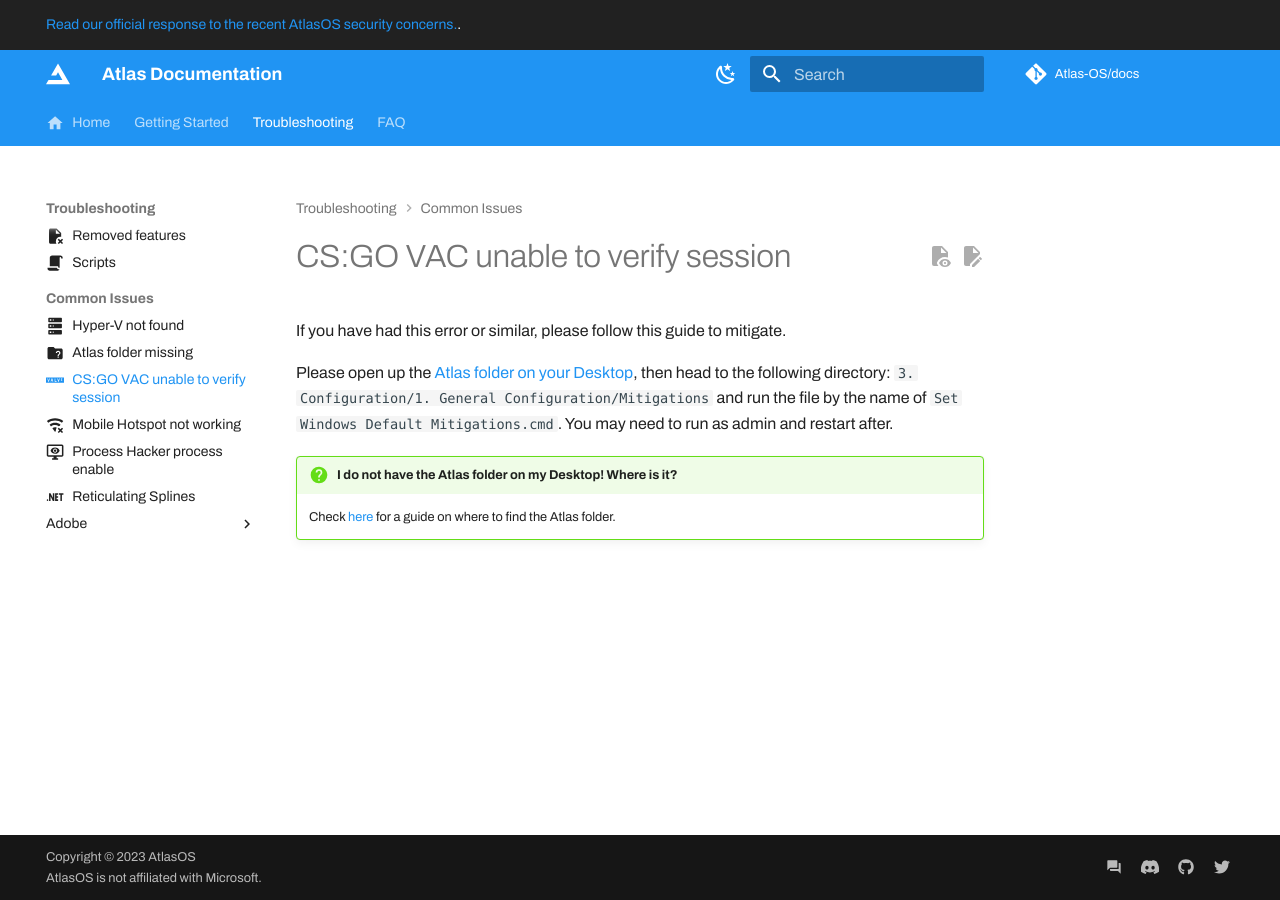
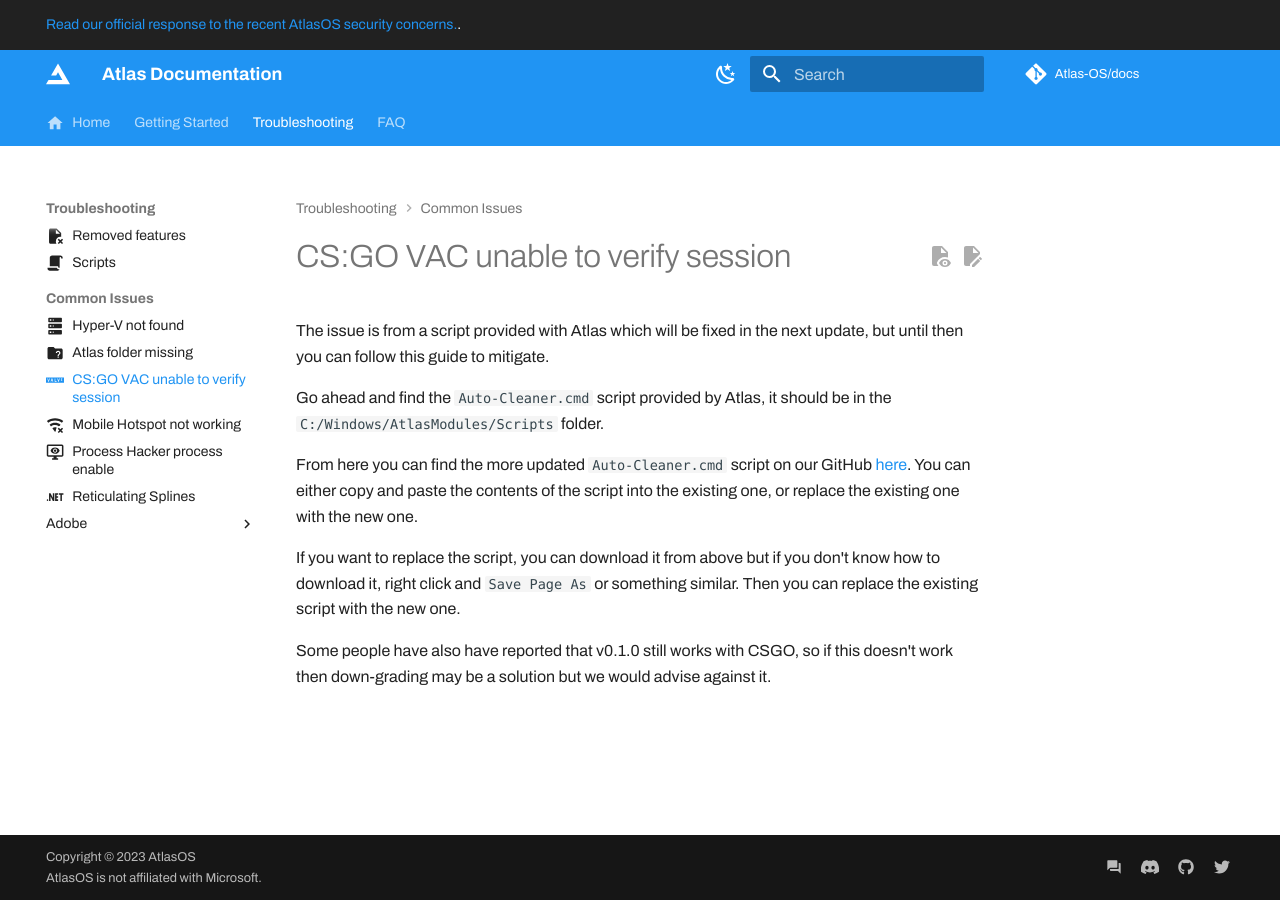
Before and after one commit to Atlas-OS/docs, an MkDocs documentation site: the page built from docs/troubleshooting/common-issues/csgo-vac-no-session-verified.md, in a window 1280 px wide. Built offline with MkDocs 1.6.1 and Material for MkDocs 9.7.7, drawn with Linux system fonts in a browser that asks for light colours; some web fonts are replaced; comment, search, counter and statistics services are not loaded.

Commit message:
docs: :memo: update csgo vac issue

```diff
--- a/docs/troubleshooting/common-issues/csgo-vac-no-session-verified.md
+++ b/docs/troubleshooting/common-issues/csgo-vac-no-session-verified.md
@@ -3,9 +3,12 @@ description: How to fix CS:GO "VAC unable to verify" on AtlasOS
 icon: simple/valve
 ---
 
-If you have had this error or similar, please follow this guide to mitigate.
+The issue is from a script provided with Atlas which will be fixed in the next update, but until then you can follow this guide to mitigate.
 
-Please open up the [Atlas folder on your Desktop](file://C:/Users/default/Desktop/Atlas), then head to the following directory: `3. Configuration/1. General Configuration/Mitigations` and run the file by the name of `Set Windows Default Mitigations.cmd`. You may need to run as admin and restart after.
+Go ahead and find the `Auto-Cleaner.cmd` script provided by Atlas, it should be in the `C:/Windows/AtlasModules/Scripts` folder.
 
-!!! question "I do not have the Atlas folder on my Desktop! Where is it?"
-    Check [here](/troubleshooting/common-issues/atlas-folder-missing) for a guide on where to find the Atlas folder.
+From here you can find the more updated `Auto-Cleaner.cmd` script on our GitHub [here](https://raw.githubusercontent.com/Atlas-OS/Atlas/main/src/Executables/AtlasModules/Scripts/Auto-Cleaner.cmd). You can either copy and paste the contents of the script into the existing one, or replace the existing one with the new one.
+
+If you want to replace the script, you can download it from above but if you don't know how to download it, right click and `Save Page As` or something similar. Then you can replace the existing script with the new one.
+
+Some people have also have reported that v0.1.0 still works with CSGO, so if this doesn't work then down-grading may be a solution but we would advise against it.
```
